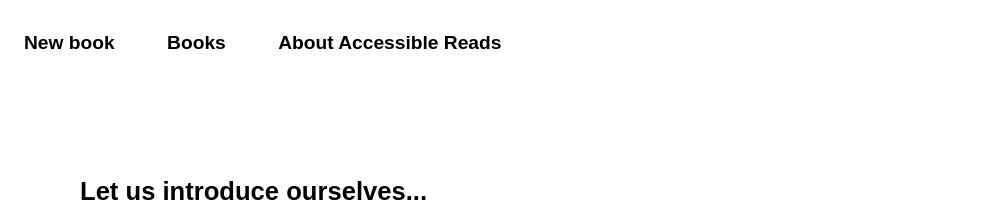
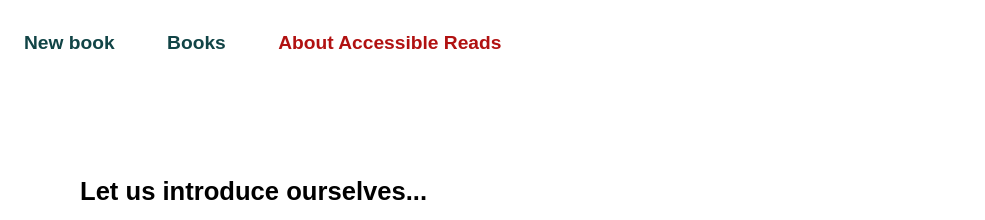
Before and after one commit to workshops-de/accessibility-reverse, a website: page pages/about.html in a window 1280 px wide. Shown: the top 220 px of the page, 0-985 px from the left. Drawn offline with nearby package versions, Linux system fonts and the light colour scheme.

Commit message:
colorblind navigation

```diff
--- a/pages/about.html
+++ b/pages/about.html
@@ -55,7 +55,7 @@
               <a href="../index.html">Books</a>
             </li>
             <li class="navigation-item">
-              <a href="../pages/about.html">About Accessible Reads</a>
+              <a class="current-page" href="../pages/about.html">About Accessible Reads</a>
             </li>
           </div>
         </nav>   <div class="logo">
--- a/scss/global.scss
+++ b/scss/global.scss
@@ -4,6 +4,7 @@ $primary-color-invert: white;
 $secondary-color: #114446;
 $background-light: #ffcb9a;
 $backgrond-light-secondary: #d1e8e2;
+$highlight-color: #b11111;
 
 /* Media breack points */
 $mobile: 480px;
@@ -97,12 +98,18 @@ nav {
   }
 }
 
+.navigation-item .current-page {
+  color:  $highlight-color;
+}
+
 .navigation-item a {
   font-size: $xs-font;
   font-weight: bold;
-  color: $primary-color;
+  color: $secondary-color;
   text-decoration: none;
 }
+
+
 
 .logo {
   display: grid;
```
Also changed, not shown: index.html (+1 -1 lines), pages/new-book.html (+1 -1 lines), css/about.css, css/book-details.css, css/books.css, css/global.css, css/new-book.css, 5 other files.
